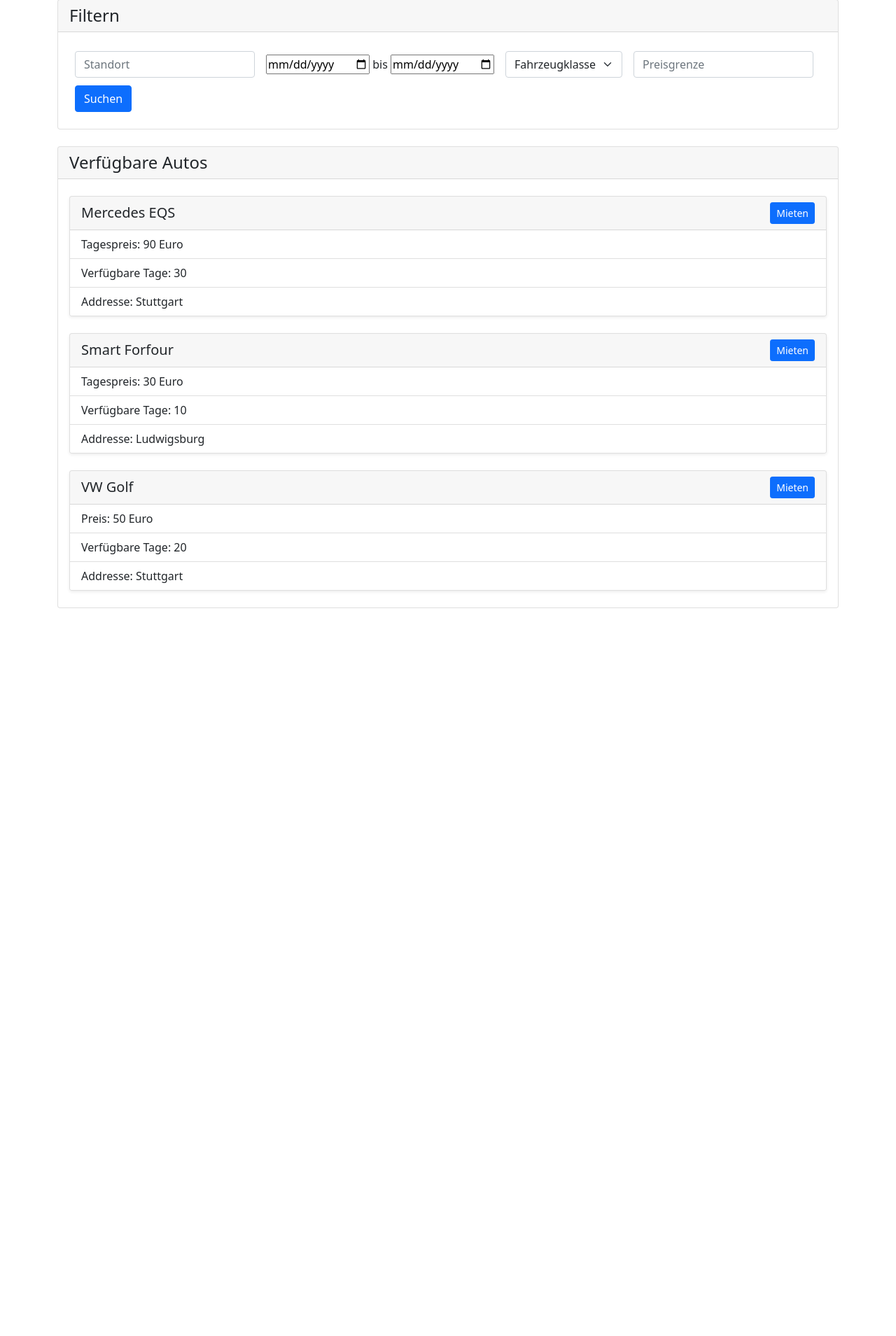
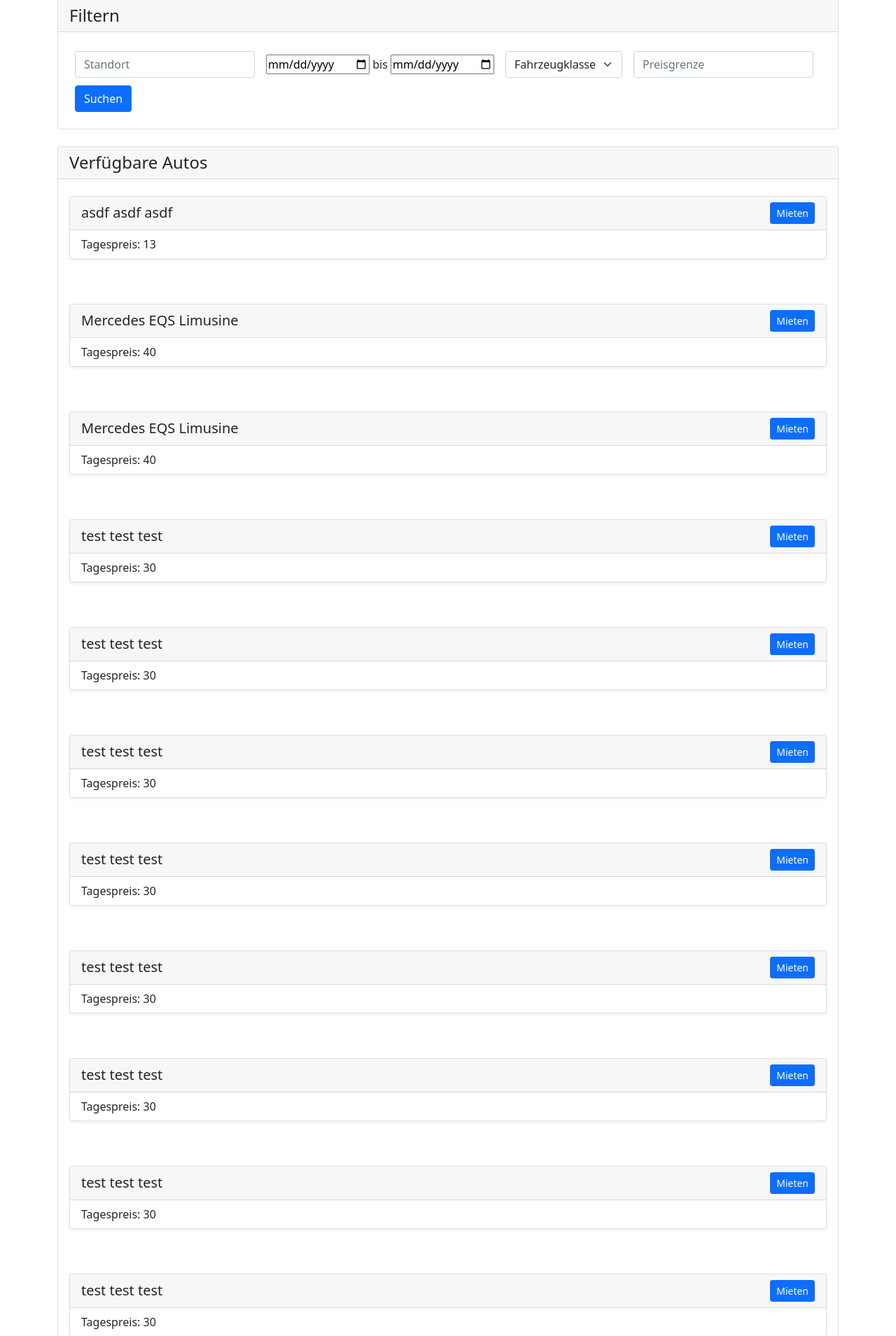
Before and after one commit to Fabian-Schneider01/Carsharing, a Flask app: page /findCar in a window 1280 px wide. Shown: the part 81-1990 px from the top of the page at 70% size. Before the commit the page ends 950 px from the top, so only its background shows below. Run offline with Flask 2, Linux system fonts and the light colour scheme; a user stored in the database is signed in; data comes from the database, SQL or seed files in the repository.

Commit message:
feat: first simple findcars list

```diff
--- a/app.py
+++ b/app.py
@@ -175,11 +175,31 @@ def edit_car(id):
     # fix the default dates and price in profile.html
     return redirect(url_for("profile"))
 
-@app.route("/findCar")
+@app.route("/findCar", methods=['GET', 'POST'])
 def findCar():
     if session.get("UserID") is None:
         return redirect(url_for("login"))
-    return render_template("findCar.html")
+    else:
+        with sqlite3.connect("database.sqlite") as con:
+            # for displaying all the cars the user has added
+            cur = con.cursor()
+            cars = cur.execute("SELECT AutoID, Hersteller, Modell, Fahrzeugtyp, PreisProTag, Startdatum, Enddatum FROM Autos").fetchall()
+            # TODO: dont select the cars where the current user is the owner
+            # TODO: call the table with all the timeframes where the cars have already been rented for the detail view
+            # TODO: join with the owners' table
+    # is called when the user clicked to rent the car
+    if request.method == 'POST':
+        startdate = request.form['startdate']
+        print(startdate)
+        enddate = request.form['enddate']
+        print(enddate)
+        current_user_id = session['UserID']
+        id_car = None
+        # TODO: insert car renting order details into database.
+        #with sqlite3.connect("database.sqlite") as con:
+        #    cur.execute("INSERT INTO Autobesitzer VALUES((?), (?))", [current_user_id, car_id])
+        #con.commit()
+    return render_template("findCar.html", cars = cars)
 
 if __name__ == "__main__":
     app.run()
--- a/templates/findCar.html
+++ b/templates/findCar.html
@@ -77,41 +77,70 @@
                 </h4>
                 </h4>
 
+                {% for car in cars %}
                 <div class="card-body">
                     <div class="card shadow-sm mt-2 mb-4">
                         <h5 class="card-header text-center d-flex justify-content-between align-items-center">
-                            Mercedes EQS
-                            <button type="button" class="btn btn-sm btn-primary">Mieten</button>
+                            {{car[1]}} {{car[2]}} {{car[3]}}
+                            <!--<button type="button" class="btn btn-sm btn-primary">Bearbeiten</button>-->
+                            <button type="button" data-bs-toggle="modal" data-bs-target="#rent{{ car[0] }}" data-id="{{ car[0] }}" class="btn btn-sm btn-primary"> Mieten </button>
                         </h5>
                         <ul class="list-group list-group-flush">
-                            <li class="list-group-item">Tagespreis: 90 Euro</li>
-                            <li class="list-group-item">Verfügbare Tage: 30</li>
-                            <li class="list-group-item">Addresse: Stuttgart</li>
-                        </ul>
-                    </div>
-                    <div class="card shadow-sm mt-2 mb-4">
-                        <h5 class="card-header text-center d-flex justify-content-between align-items-center">
-                            Smart Forfour
-                            <button type="button" class="btn btn-sm btn-primary">Mieten</button>
-                        </h5>
-                        <ul class="list-group list-group-flush">
-                            <li class="list-group-item">Tagespreis: 30 Euro</li>
-                            <li class="list-group-item">Verfügbare Tage: 10</li>
-                            <li class="list-group-item">Addresse: Ludwigsburg</li>
-                        </ul>
-                    </div>
-                    <div class="card shadow-sm mt-2 mb-2">
-                        <h5 class="card-header text-center d-flex justify-content-between align-items-center">
-                            VW Golf
-                            <button type="button" class="btn btn-sm btn-primary">Mieten</button>
-                        </h5>
-                        <ul class="list-group list-group-flush">
-                            <li class="list-group-item">Preis: 50 Euro</li>
-                            <li class="list-group-item">Verfügbare Tage: 20</li>
-                            <li class="list-group-item">Addresse: Stuttgart</li>
+                            <li class="list-group-item">Tagespreis: {{car[4]}}</li>
+                            <!-- <li class="list-group-item">Verfügbar ab: {{car[5]}}</li> -->
+                            <!-- <li class="list-group-item">Verfügbar bis: {{car[6]}}</li> -->
                         </ul>
                     </div>
                 </div>
+
+                <!-- Update modal -->
+                <div class="modal" id="rent{{ car[0] }}">
+                    <div class="modal-dialog">
+                    <div class="modal-content">
+                        <div class="modal-header">
+                            <h4 class="modal-title">Auto mieten</h4>
+                            <button type="button" class="btn-close" data-bs-dismiss="modal"></button>
+                        </div>
+
+                        <form method="POST" action="">
+
+                        <!-- Modal body -->
+                        <div class="modal-body">
+                            <div class="form-group">
+                                <label for="modell">Modell: {{car[2]}}</label>
+                            </div>
+                            <div class="form-group">
+                                <label for="fahrzeugtyp">Fahrzeugtyp: {{car[3]}}</label>
+                            </div>
+                            <div class="form-group">
+                                <label for="hersteller">Hersteller: {{car[1]}}</label>
+                            </div>
+                            <div class="form-group">
+                                <label for="preis">Preis (pro Tag in Euro): {{car[4]}}</label>
+                            </div>
+                            <div class="form-group mt-2">
+                                <label for="period" class="mt-2 mb-2">Verfügbarer Zeitraum: von {{car[5]}} bis {{car[6]}}</label>
+                            </div>
+                            <div class="form-group mt-2">
+                                <label for="period" class="mt-2 mb-2">Mieten von </label>
+                                <!--<form action="/action_page.php">-->
+                                <div>
+                                    <input type="date" id="startdate_id" name="startdate" placeholder="{{car[5]}}">
+                                    <label for="date">bis</label>
+                                    <input type="date" id="enddate_id" name="enddate" class="mb-2" placeholder="{{car[6]}}">
+                                </div><!--</form>-->
+                            </div>
+                        </div>
+
+                        <div style="text-align: center">
+                        <button type="submit" class="btn btn-primary" name="editCar" data-bs-dismiss="modal">Mieten</button>
+                        </div>
+                        </form>
+                    </div>
+                    </div>
+                </div>
+                {% endfor %}
+
             </div>
             <!-- MODALS -->
             <!-- Profile Modal -->
```
